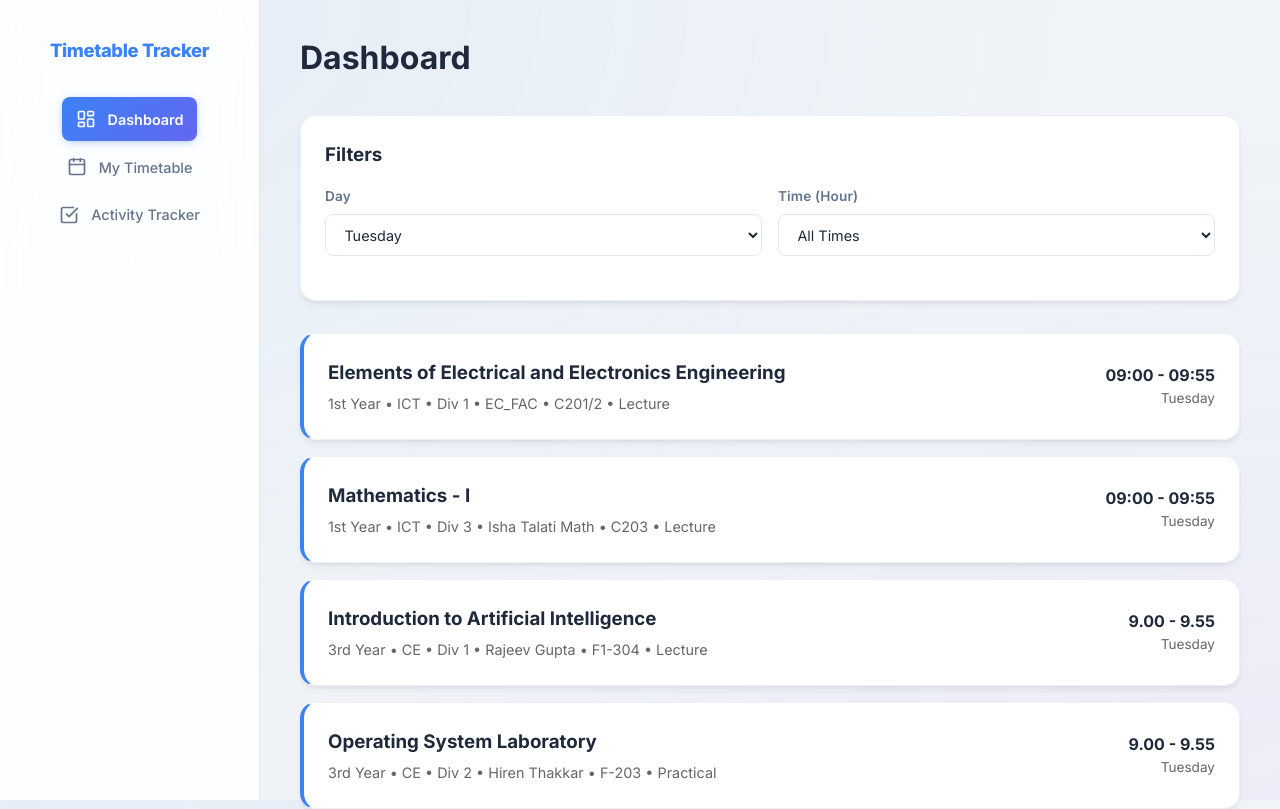
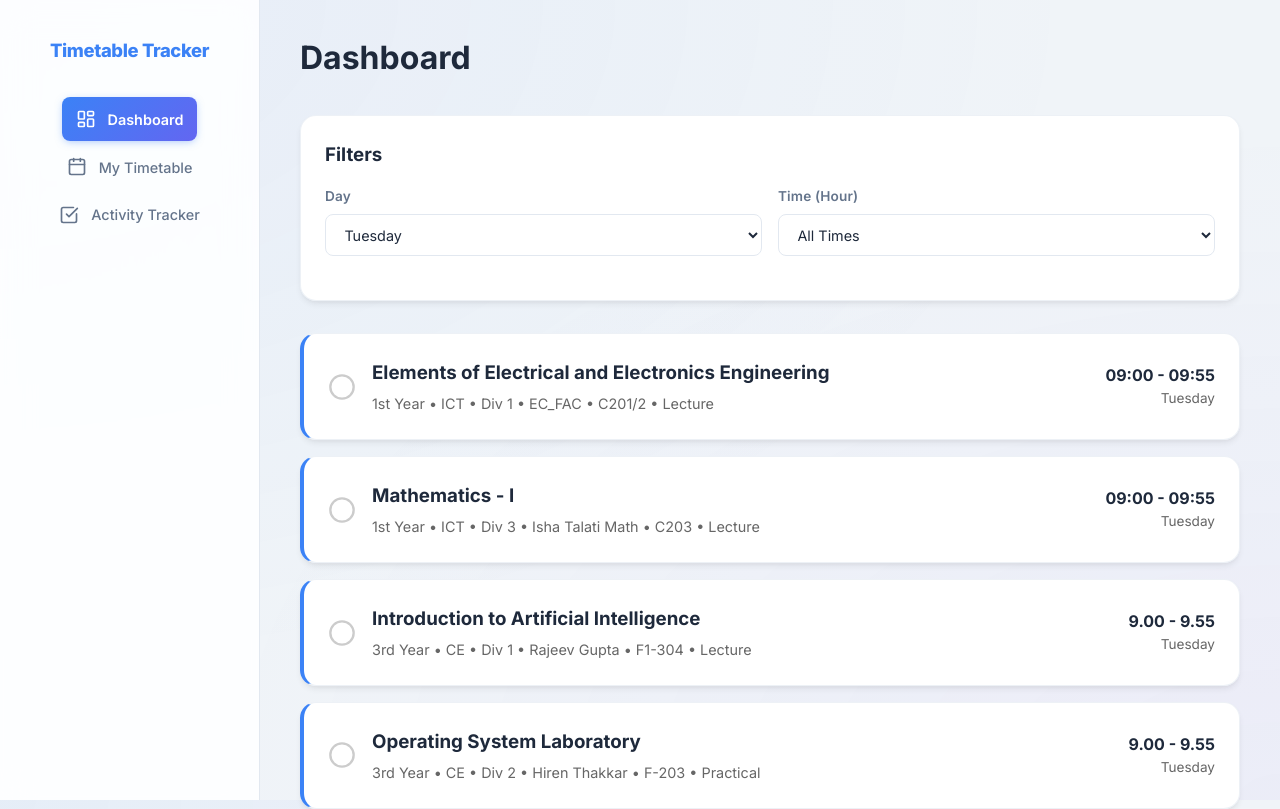
Before and after one commit to Vishvam2006/WDC-Publicity, a React (Vite) app: page / in a window 1280 px wide. Shown: the top 809 px of the page. Built offline with nearby package versions, Linux system fonts and the light colour scheme.

Commit message:
added checkbox

```diff
--- /dev/null
+++ b/src/hooks/usePublicityTracker.ts
@@ -0,0 +1,81 @@
+import { useState, useEffect, useCallback } from 'react';
+
+const STORAGE_KEY = 'wdc_publicity_visited_classes';
+
+interface StoredData {
+  weekAnchor: number;
+  visited: string[];
+}
+
+function getMostRecentSunday(): number {
+  const d = new Date();
+  // Reset time to start of the day
+  d.setHours(0, 0, 0, 0);
+  // Subtract the current day of the week to get back to Sunday
+  // If today is Sunday (0), it stays on today
+  d.setDate(d.getDate() - d.getDay());
+  return d.getTime();
+}
+
+export function usePublicityTracker() {
+  const [visitedClasses, setVisitedClasses] = useState<Set<string>>(new Set());
+
+  // Initialize from local storage on mount
+  useEffect(() => {
+    const rawData = localStorage.getItem(STORAGE_KEY);
+    const currentSunday = getMostRecentSunday();
+
+    if (rawData) {
+      try {
+        const data: StoredData = JSON.parse(rawData);
+        // If the stored data belongs to the current week, restore it
+        if (data.weekAnchor === currentSunday) {
+          setVisitedClasses(new Set(data.visited));
+          return;
+        }
+      } catch (e) {
+        console.error('Failed to parse publicity tracker data from local storage', e);
+      }
+    }
+
+    // If we're here, it's either empty, invalid, or an old week (needs a reset).
+    setVisitedClasses(new Set());
+    localStorage.setItem(STORAGE_KEY, JSON.stringify({
+      weekAnchor: currentSunday,
+      visited: []
+    }));
+  }, []);
+
+  const toggleVisited = useCallback((classId: string) => {
+    setVisitedClasses((prev) => {
+      const newSet = new Set(prev);
+      if (newSet.has(classId)) {
+        newSet.delete(classId);
+      } else {
+        newSet.add(classId);
+      }
+
+      // Save to local storage
+      localStorage.setItem(STORAGE_KEY, JSON.stringify({
+        weekAnchor: getMostRecentSunday(),
+        visited: Array.from(newSet)
+      }));
+
+      return newSet;
+    });
+  }, []);
+
+  const isVisited = useCallback((classId: string) => {
+    return visitedClasses.has(classId);
+  }, [visitedClasses]);
+
+  const resetVisited = useCallback(() => {
+    setVisitedClasses(new Set());
+    localStorage.setItem(STORAGE_KEY, JSON.stringify({
+      weekAnchor: getMostRecentSunday(),
+      visited: []
+    }));
+  }, []);
+
+  return { visitedClasses, toggleVisited, isVisited, resetVisited };
+}
--- a/src/pages/Dashboard.tsx
+++ b/src/pages/Dashboard.tsx
@@ -1,8 +1,11 @@
 import { useState, useEffect } from 'react';
 import timetableData from '../data/timetable.json';
+import { usePublicityTracker } from '../hooks/usePublicityTracker';
+import { CheckCircle, Circle } from 'lucide-react';
 
 export default function Dashboard() {
   const [dayFilter, setDayFilter] = useState('');
+  const { toggleVisited, isVisited } = usePublicityTracker();
 
   useEffect(() => {
     const days = ['Sunday', 'Monday', 'Tuesday', 'Wednesday', 'Thursday', 'Friday', 'Saturday'];
@@ -98,20 +101,58 @@ export default function Dashboard() {
             No classes found for the selected filters.
           </div>
         ) : (
-          filteredClasses.map((c: any, index) => (
-            <div key={index} className="card" style={{ display: 'flex', justifyContent: 'space-between', alignItems: 'center', borderLeft: '4px solid var(--primary)' }}>
-              <div>
-                <h3 style={{ marginBottom: '0.25rem' }}>{c.subject}</h3>
-                <div style={{ color: '#666', fontSize: '0.9rem' }}>
-                  {c.year} • {c.department} • Div {c.division} • {c.faculty} • {c.room} • {c.type === 'L' ? 'Lecture' : c.type === 'P' ? 'Practical' : c.type === 'T' ? 'Tutorial' : c.type}
+          filteredClasses.map((c: any) => {
+            const classId = `${c.department}-${c.year}-${c.division}-${c.day}-${c.startTime}-${c.subject}`;
+            const visited = isVisited(classId);
+
+            return (
+              <div
+                key={classId}
+                className="card"
+                onClick={() => toggleVisited(classId)}
+                style={{
+                  display: 'flex',
+                  justifyContent: 'space-between',
+                  alignItems: 'center',
+                  borderLeft: visited ? '4px solid #10b981' : '4px solid var(--primary)',
+                  opacity: visited ? 0.6 : 1,
+                  transition: 'all 0.2s ease',
+                  cursor: 'pointer'
+                }}
+              >
+                <div style={{ display: 'flex', alignItems: 'center', gap: '1rem' }}>
+                  <button
+                    onClick={(e) => {
+                      e.stopPropagation();
+                      toggleVisited(classId);
+                    }}
+                    style={{
+                      background: 'none',
+                      border: 'none',
+                      cursor: 'pointer',
+                      color: visited ? '#10b981' : '#ccc',
+                      display: 'flex',
+                      alignItems: 'center',
+                      padding: 0
+                    }}
+                    title={visited ? "Mark as unvisited" : "Mark as visited"}
+                  >
+                    {visited ? <CheckCircle size={28} /> : <Circle size={28} />}
+                  </button>
+                  <div style={{ textDecoration: visited ? 'line-through' : 'none' }}>
+                    <h3 style={{ marginBottom: '0.25rem', color: visited ? '#888' : 'inherit' }}>{c.subject}</h3>
+                    <div style={{ color: '#666', fontSize: '0.9rem', textDecoration: 'none' }}>
+                      {c.year} • {c.department} • Div {c.division} • {c.faculty} • {c.room} • {c.type === 'L' ? 'Lecture' : c.type === 'P' ? 'Practical' : c.type === 'T' ? 'Tutorial' : c.type}
+                    </div>
+                  </div>
+                </div>
+                <div style={{ textAlign: 'right', textDecoration: visited ? 'line-through' : 'none' }}>
+                  <div style={{ fontWeight: 'bold', color: visited ? '#888' : 'inherit' }}>{c.startTime} - {c.endTime}</div>
+                  <div style={{ color: '#666', fontSize: '0.85rem' }}>{c.day}</div>
                 </div>
               </div>
-              <div style={{ textAlign: 'right' }}>
-                <div style={{ fontWeight: 'bold' }}>{c.startTime} - {c.endTime}</div>
-                <div style={{ color: '#666', fontSize: '0.85rem' }}>{c.day}</div>
-              </div>
-            </div>
-          ))
+            );
+          })
         )}
       </div>
     </div>
```
